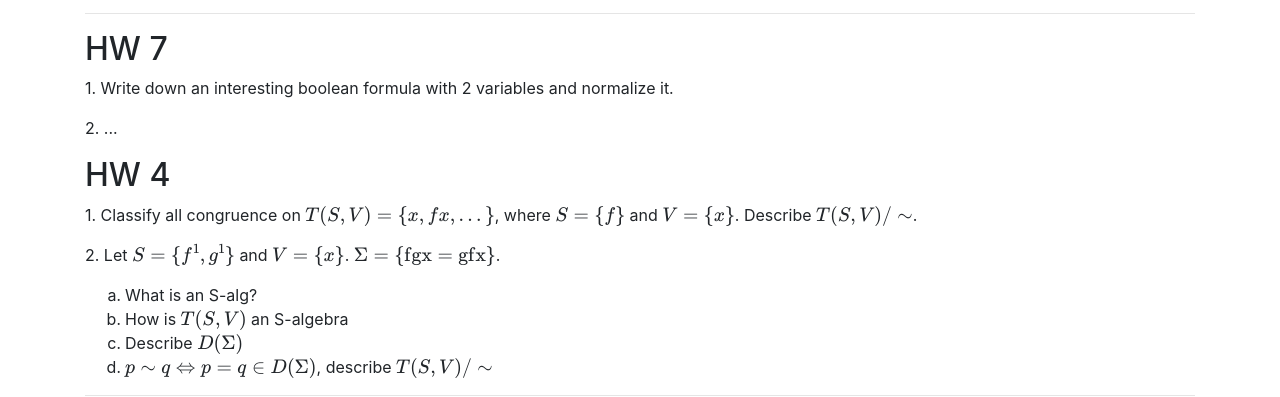
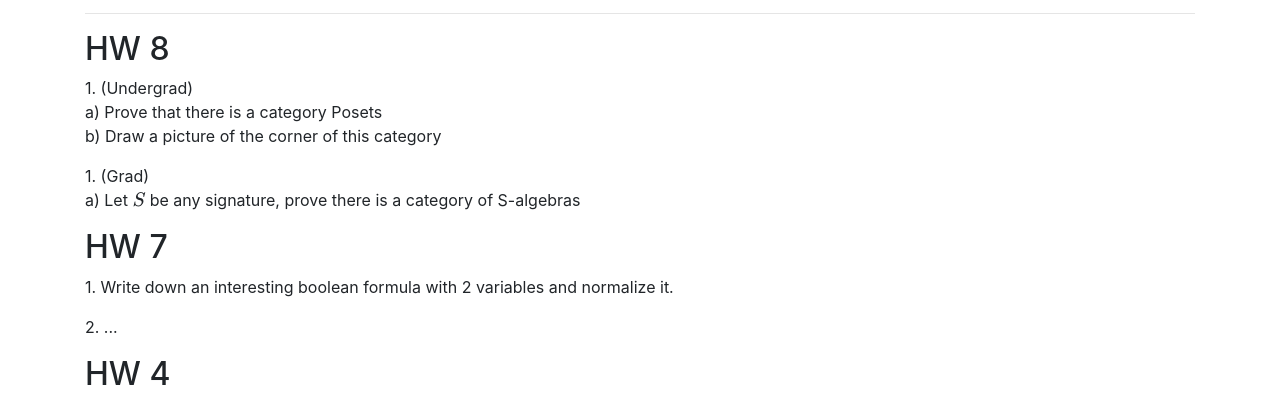
Before and after one commit to dismyth/math190, a plain HTML site: page index.html in a window 1280 px wide. Shown: the part 1830-2227 px from the top of the page. Drawn offline with nearby package versions, Linux system fonts and the light colour scheme; some packages are replaced by stand-ins of ours.

Commit message:
Update index.html

```diff
--- a/index.html
+++ b/index.html
@@ -244,6 +244,15 @@
     <div class="container">
         <section id="hw">
             <div class="page-header">
+                <h2>HW 8</h2>
+                <p> 1. (Undergrad) <br>
+                    a) Prove that there is a category Posets <br>
+                    b) Draw a picture of the corner of this category
+                </p>
+                <p>1. (Grad) <br>
+                    a) Let $S$ be any signature, prove there is a category of S-algebras
+                </p>
+
                 <h2>HW 7</h2>
                 <p>
                     1. Write down an interesting boolean formula with 2 variables and normalize it.
```
